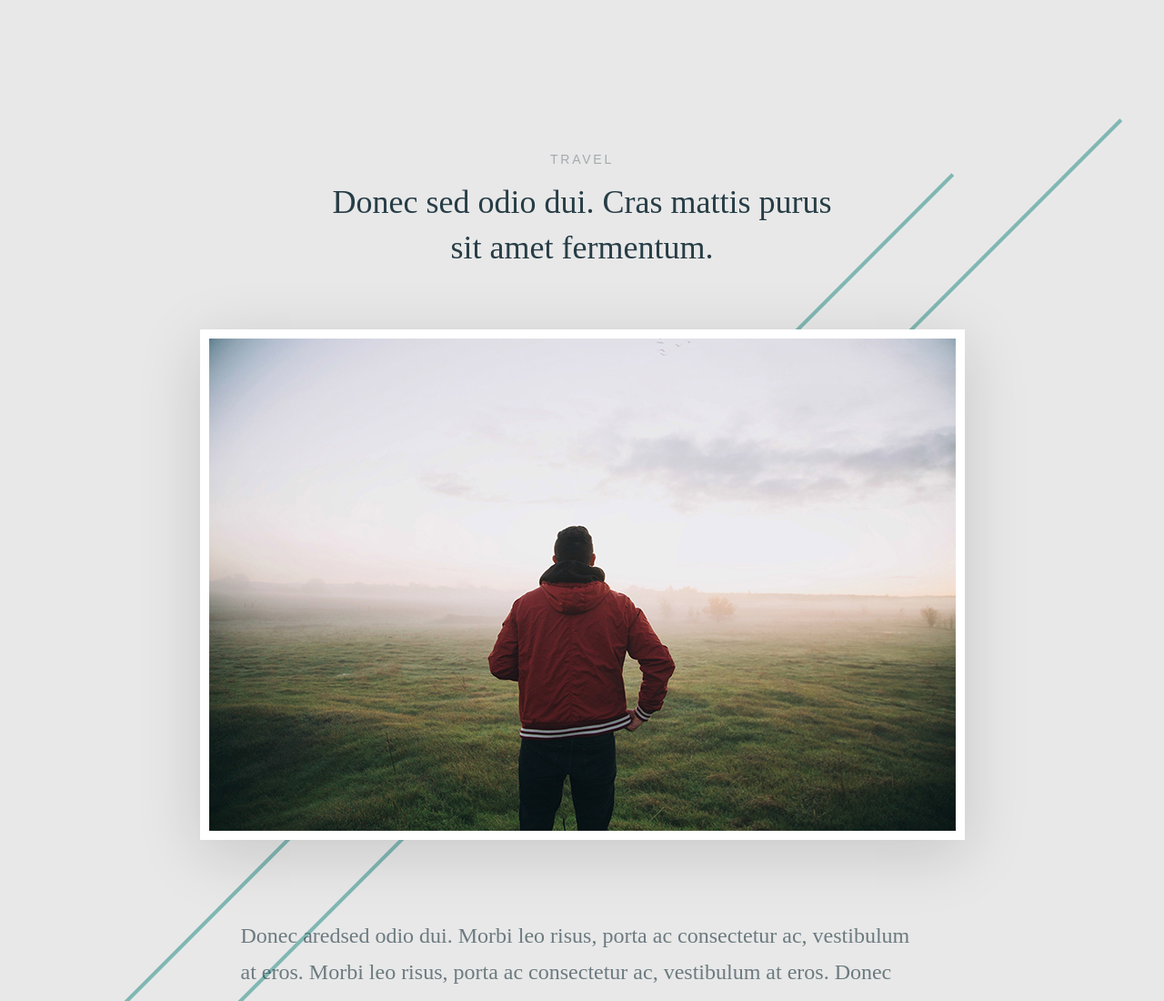
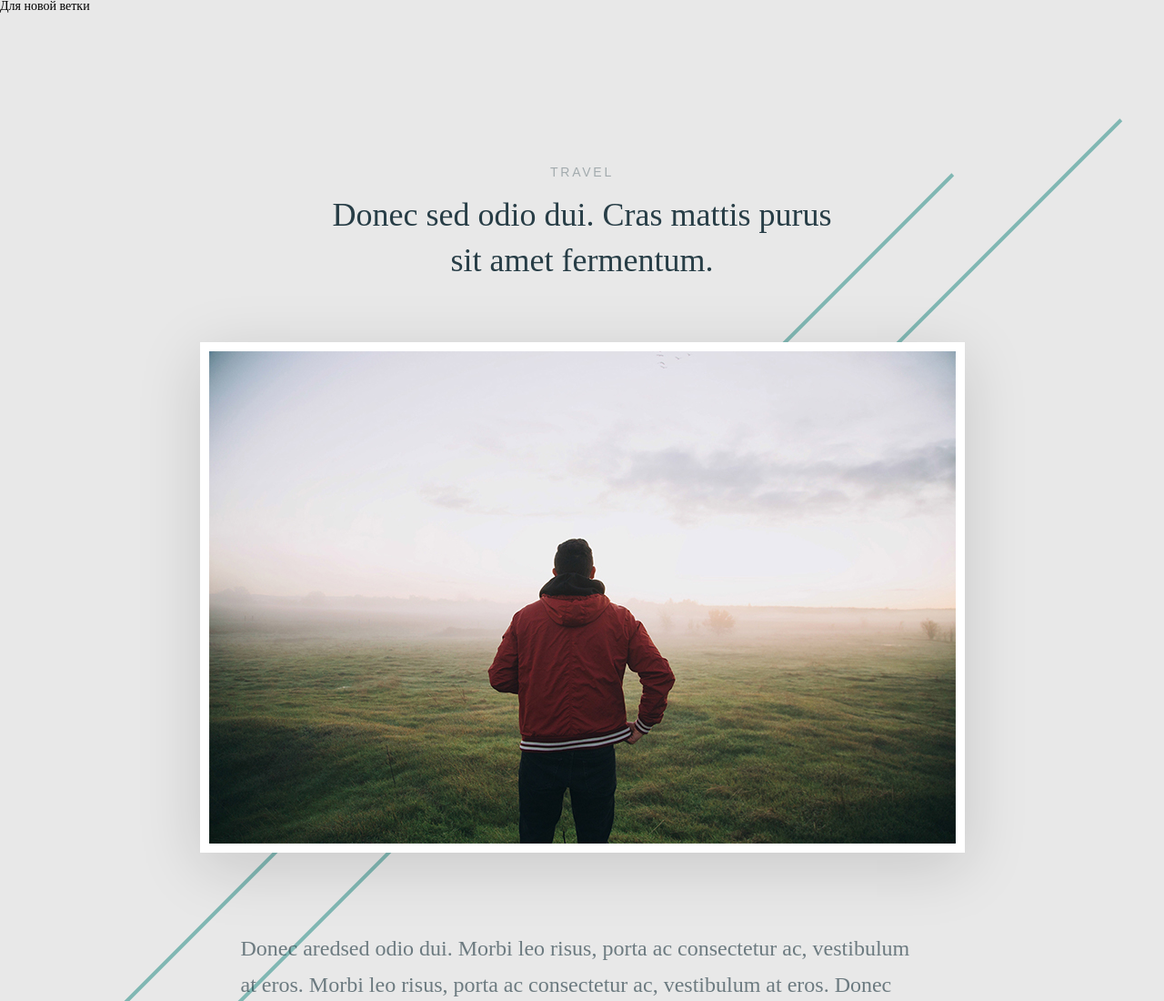
Before and after one commit to DmitriyKovchugo/Es_landing-coder_for_life-, a plain HTML site: page index.html in a window 1280 px wide. Shown: the top 1100 px of the page at 91% size. Drawn offline with Linux system fonts and the light colour scheme.

Commit message:
for new branch

```diff
--- a/index.html
+++ b/index.html
@@ -7,6 +7,7 @@
     <title>Landing</title>
 </head>
 <body>
+<div>Для новой ветки</div>
 <div class="content">
 <div class="content-top">
 <div class="content-top_category">Travel</div>
```
